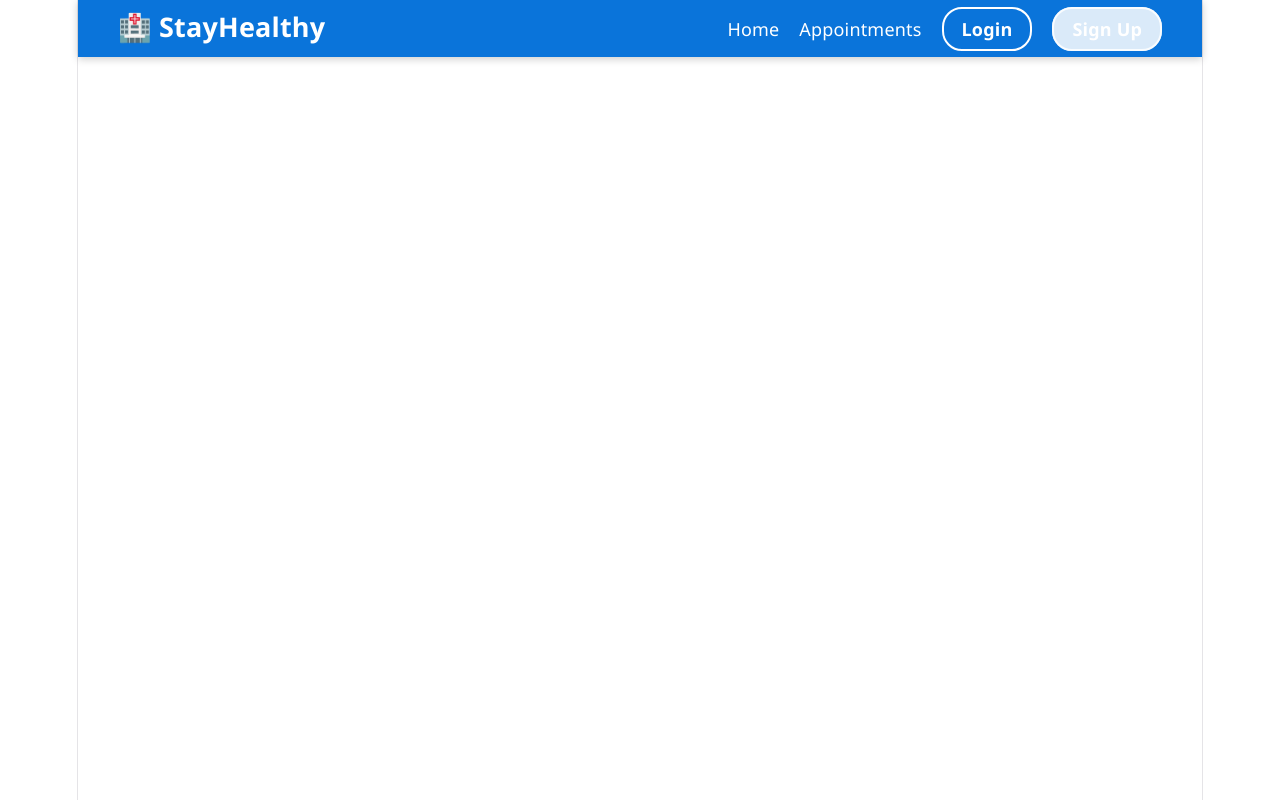
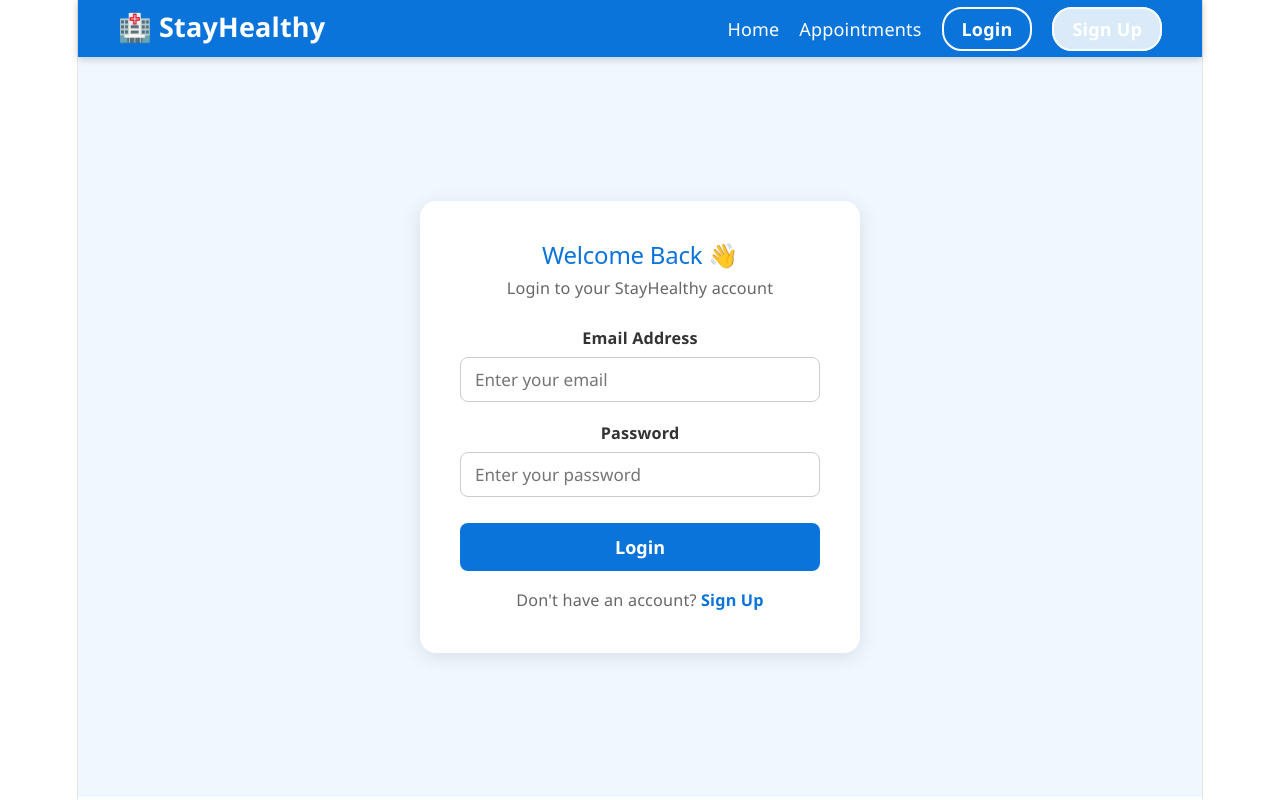
Before and after one commit to dhale-02/stayhealthy, a React (Vite) app in the folder stayhealthy/: page /login in a window 1280 px wide. Built offline with nearby package versions, Linux system fonts and the light colour scheme.

Commit message:
Task 3: Add Login form with Email and Password fields

```diff
--- a/stayhealthy/src/App.jsx
+++ b/stayhealthy/src/App.jsx
@@ -1,6 +1,7 @@
 import { BrowserRouter as Router, Routes, Route } from 'react-router-dom';
 import Navbar from './components/Navbar/Navbar';
 import SignUp from './components/SignUp/SignUp';
+import Login from './components/Login/Login';
 import './App.css';
 
 function App() {
@@ -10,6 +11,7 @@ function App() {
       <Routes>
         <Route path="/" element={<h2 style={{textAlign:'center', marginTop:'100px'}}>Welcome to StayHealthy 🏥</h2>} />
         <Route path="/signup" element={<SignUp />} />
+        <Route path="/login" element={<Login />} />
       </Routes>
     </Router>
   );
--- /dev/null
+++ b/stayhealthy/src/components/Login/Login.css
@@ -0,0 +1,91 @@
+.login-container {
+  display: flex;
+  justify-content: center;
+  align-items: center;
+  min-height: calc(100vh - 60px);
+  background-color: #f0f7ff;
+  padding: 40px 20px;
+}
+
+.login-card {
+  background: white;
+  padding: 40px;
+  border-radius: 16px;
+  box-shadow: 0 4px 20px rgba(0, 0, 0, 0.1);
+  width: 100%;
+  max-width: 440px;
+}
+
+.login-card h2 {
+  text-align: center;
+  color: #0a74da;
+  margin-bottom: 6px;
+}
+
+.login-subtitle {
+  text-align: center;
+  color: #666;
+  margin-bottom: 24px;
+  font-size: 0.9rem;
+}
+
+.form-group {
+  margin-bottom: 18px;
+  display: flex;
+  flex-direction: column;
+}
+
+.form-group label {
+  font-size: 0.9rem;
+  font-weight: 600;
+  margin-bottom: 6px;
+  color: #333;
+}
+
+.form-group input {
+  padding: 10px 14px;
+  border: 1.5px solid #ccc;
+  border-radius: 8px;
+  font-size: 0.95rem;
+  transition: border-color 0.2s;
+  outline: none;
+}
+
+.form-group input:focus {
+  border-color: #0a74da;
+}
+
+.login-btn {
+  width: 100%;
+  padding: 12px;
+  background-color: #0a74da;
+  color: white;
+  border: none;
+  border-radius: 8px;
+  font-size: 1rem;
+  font-weight: bold;
+  cursor: pointer;
+  margin-top: 8px;
+  transition: background-color 0.2s;
+}
+
+.login-btn:hover {
+  background-color: #005bb5;
+}
+
+.signup-link {
+  text-align: center;
+  margin-top: 16px;
+  font-size: 0.9rem;
+  color: #666;
+}
+
+.signup-link a {
+  color: #0a74da;
+  font-weight: bold;
+  text-decoration: none;
+}
+
+.signup-link a:hover {
+  text-decoration: underline;
+}
--- /dev/null
+++ b/stayhealthy/src/components/Login/Login.jsx
@@ -0,0 +1,64 @@
+import { useState } from 'react';
+import { Link } from 'react-router-dom';
+import './Login.css';
+
+function Login() {
+  const [formData, setFormData] = useState({
+    email: '',
+    password: '',
+  });
+
+  const handleChange = (e) => {
+    setFormData({ ...formData, [e.target.name]: e.target.value });
+  };
+
+  const handleSubmit = (e) => {
+    e.preventDefault();
+    console.log('Login Data:', formData);
+  };
+
+  return (
+    <div className="login-container">
+      <div className="login-card">
+        <h2>Welcome Back 👋</h2>
+        <p className="login-subtitle">Login to your StayHealthy account</p>
+
+        <form onSubmit={handleSubmit}>
+
+          <div className="form-group">
+            <label>Email Address</label>
+            <input
+              type="email"
+              name="email"
+              placeholder="Enter your email"
+              value={formData.email}
+              onChange={handleChange}
+              required
+            />
+          </div>
+
+          <div className="form-group">
+            <label>Password</label>
+            <input
+              type="password"
+              name="password"
+              placeholder="Enter your password"
+              value={formData.password}
+              onChange={handleChange}
+              required
+            />
+          </div>
+
+          <button type="submit" className="login-btn">Login</button>
+
+        </form>
+
+        <p className="signup-link">
+          Don't have an account? <Link to="/signup">Sign Up</Link>
+        </p>
+      </div>
+    </div>
+  );
+}
+
+export default Login;
```
